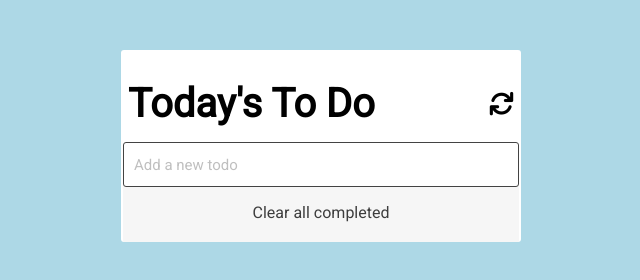
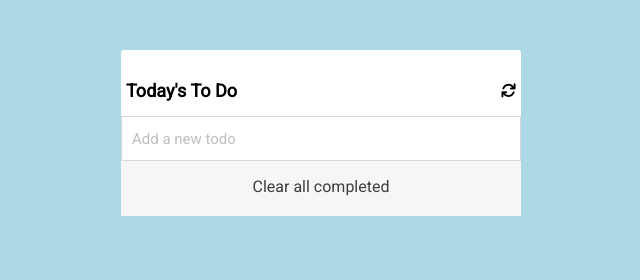
Before and after one commit to jodrack07/todo-list-app, a website built with webpack: page src/index.html in a window 1280 px wide. Shown: the whole page, without its empty margins (319-959 px from the left). Built offline with nearby package versions, Linux system fonts and the light colour scheme; some icons are missing.

Commit message:
Refactor the initial styling

```diff
--- a/src/style.css
+++ b/src/style.css
@@ -18,12 +18,16 @@ a {
   text-decoration: none;
 }
 
+h1 {
+  font-size: 18px;
+}
+
 .container {
   max-width: 400px;
   margin: 50px auto;
   background-color: #fff;
   border-radius: 3px;
-  padding: 20px 2px;
+  padding: 20px 0;
 }
 
 .intro {
@@ -35,7 +39,7 @@ a {
 }
 
 .intro i {
-  font-size: 25px;
+  font-size: 15px;
 }
 
 .task-input {
@@ -46,8 +50,7 @@ a {
   height: 90%;
   width: 100%;
   outline: none;
-  border: 1px solid #434343;
-  border-radius: 3px;
+  border: 1px solid #4343;
   padding: 0 10px;
   font-size: 15px;
   color: #4e4e4e;
@@ -59,7 +62,6 @@ a {
 
 .task-box {
   margin: 9px 0;
-  padding: 0 5px;
 }
 
 .task-box .task {
@@ -68,7 +70,9 @@ a {
   align-items: center;
   font-size: 17px;
   margin-bottom: 18px;
-  border-bottom: 1px solid #f6f6f6;
+  border-bottom: 1px solid #4343;
+  border-width: 100%;
+  padding: 0 5px;
 }
 
 .task-box .task:last-child {
```
